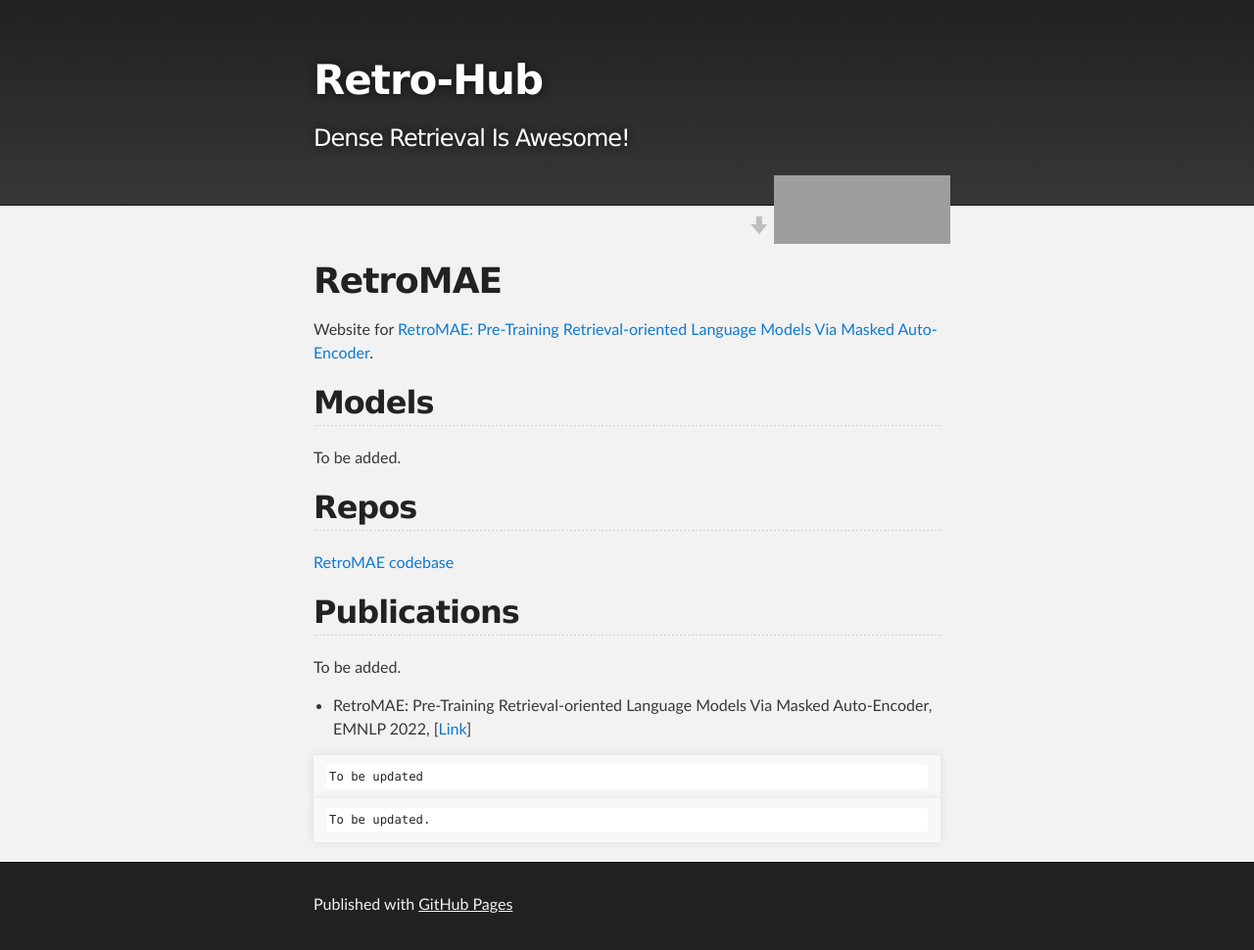
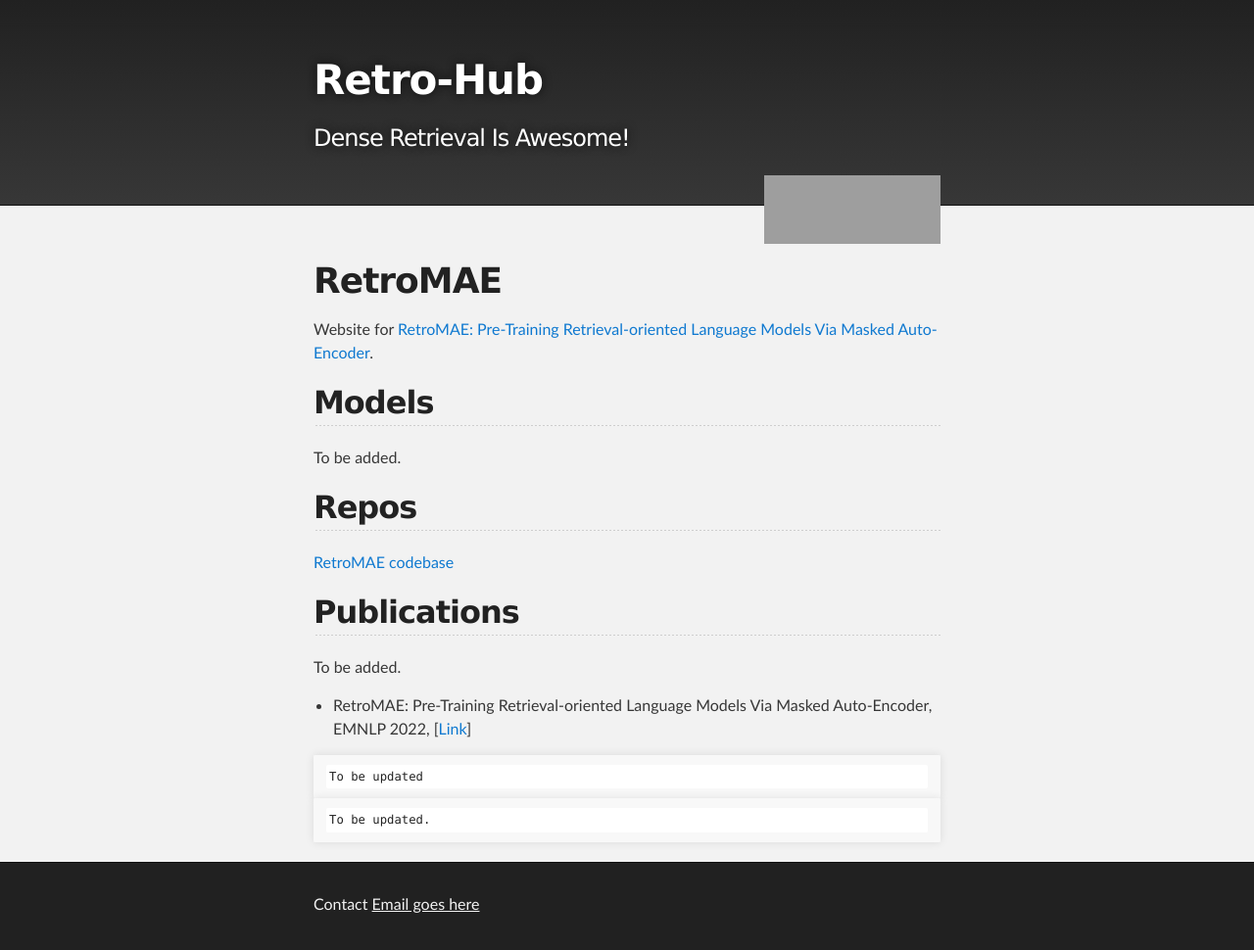
Before and after one commit to RetroMAE/RetroMAE.github.io, a Jekyll site: the page built from index.md, in a window 1280 px wide, cut to the strip 0-970 px from the top of the page. Shown: the whole strip at 98% size. Built offline with Jekyll 4.4.1, drawn with Linux system fonts in a browser that asks for light colours; our own code applies the rules of GitHub Pages for plain Markdown files; grey boxes are pictures that could not be loaded.

Commit message:
updating

```diff
--- a/_layouts/default.html
+++ b/_layouts/default.html
@@ -24,7 +24,7 @@
           <h2 id="project_tagline">{{ site.description | default: site.github.project_tagline }}</h2>
 
           <!-- {% if site.show_downloads %} -->
-            <section id="downloads">
+            <!-- <section id="downloads"> -->
               <a class="zip_download_link" href="{{ site.github.zip_url }}">Download this project as a .zip file</a>
               <a class="tar_download_link" href="{{ site.github.tar_url }}">Download this project as a tar.gz file</a>
             </section>
@@ -45,7 +45,7 @@
         {% if site.github.is_project_page %}
         <p class="copyright">{{ site.title | default: site.github.repository_name }} maintained by <a href="{{ site.github.owner_url }}">{{ site.github.owner_name }}</a></p>
         {% endif %}
-        <p>Published with <a href="https://pages.github.com">GitHub Pages</a></p>
+        <p>Contact <a href="https://pages.github.com">Email goes here</a></p>
       </footer>
     </div>
   </body>
```
